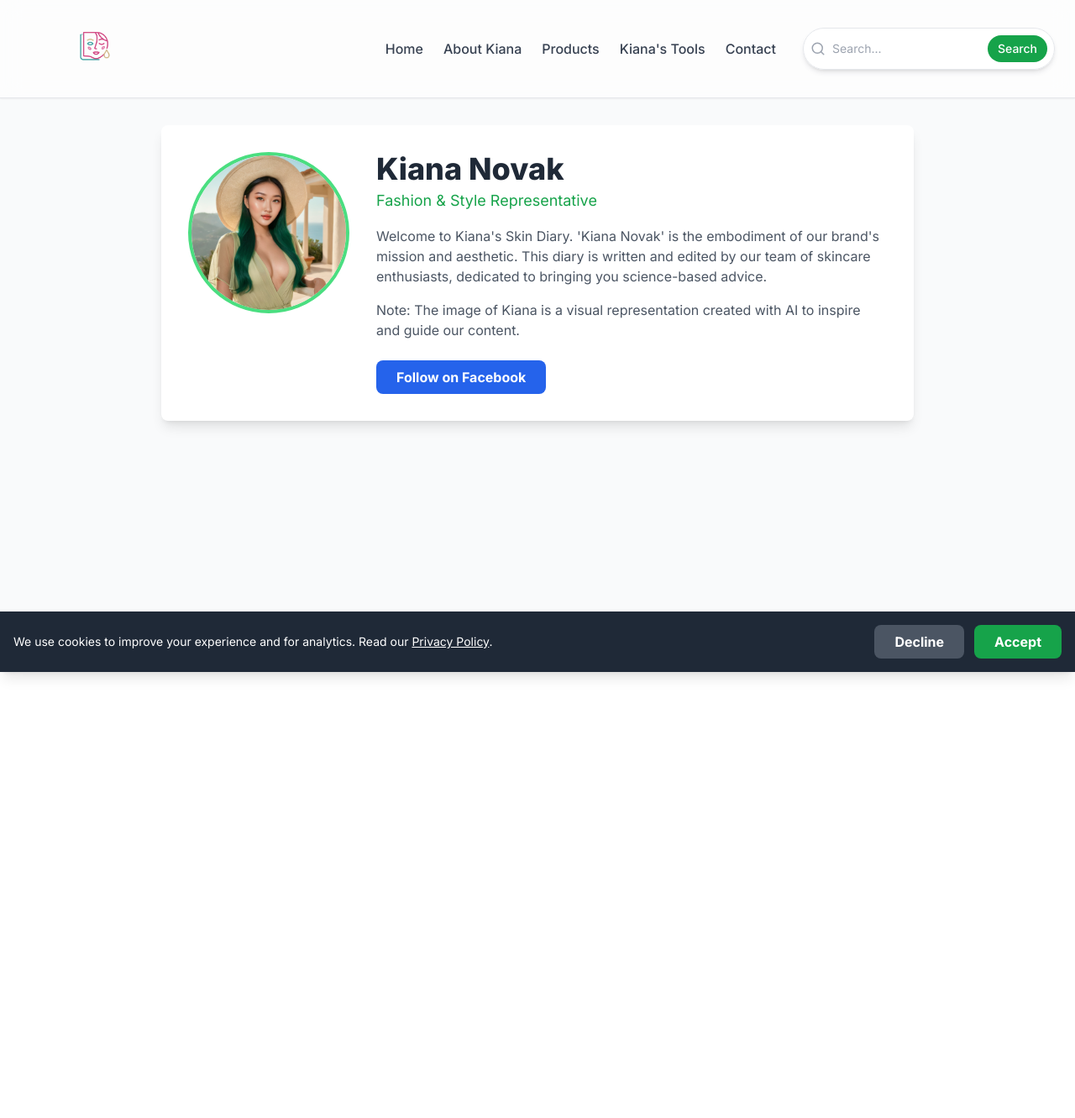
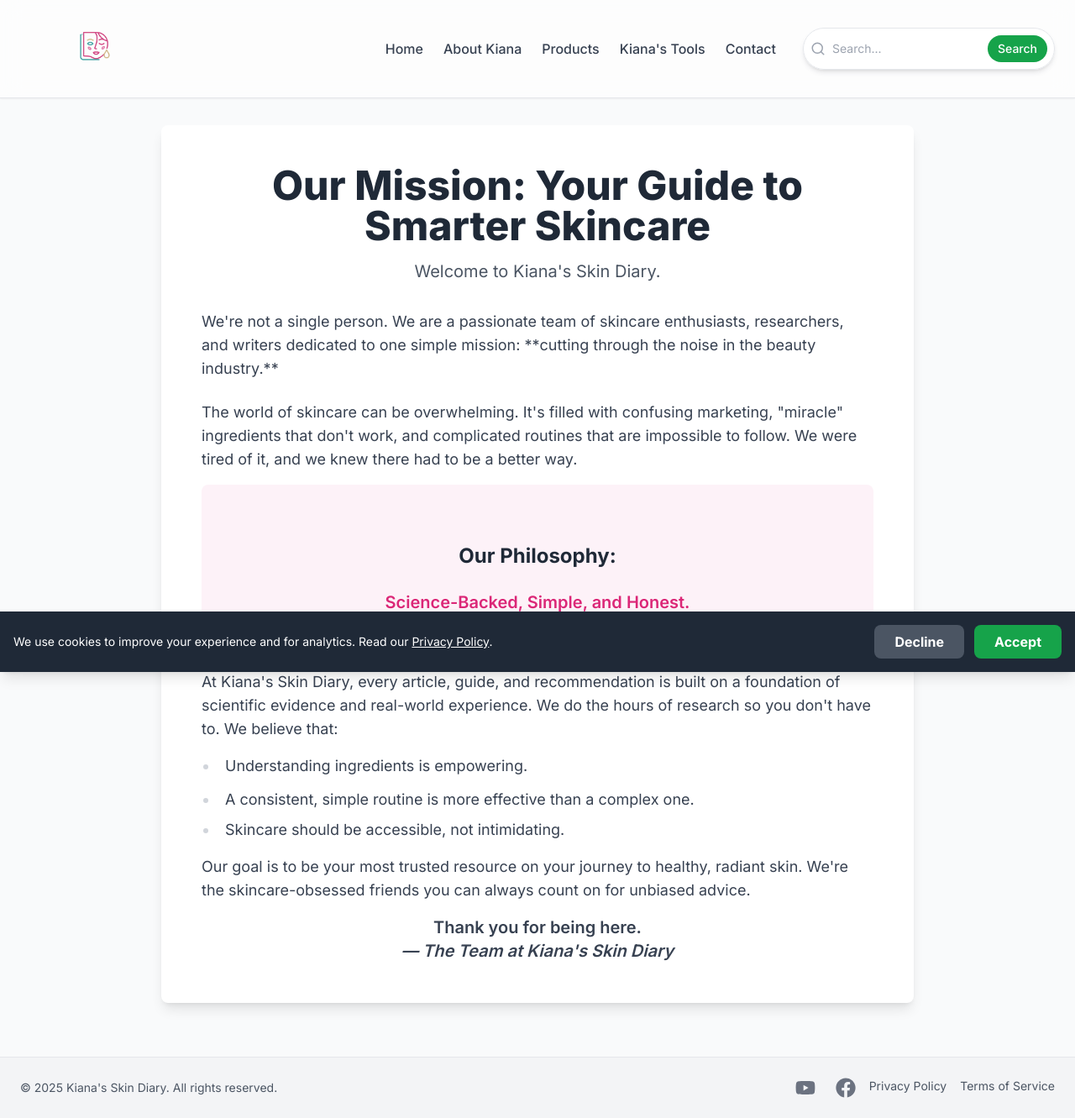
Before and after one commit to CreazyHans/Kiana-s-Skin-Diary, a Next.js app: page /blog in a window 1280 px wide. Shown: the whole page at 84% size. Before the commit the page ends 800 px from the top, so only its background shows below. Built offline with nearby package versions, Linux system fonts and the light colour scheme.

Commit message:
Add and Update

```diff
--- a/components/Layout.js
+++ b/components/Layout.js
@@ -8,6 +8,7 @@
 import CookieBanner from './CookieBanner';
 import { useRouter } from 'next/router';
 import SearchBar from './SearchBar';
+import { FaFacebook, FaYoutube } from 'react-icons/fa';
 
 export default function Layout({ children, pageTitle, description }) {
   const [isMenuOpen, setIsMenuOpen] = useState(false);
@@ -160,6 +161,15 @@
           <div className="container mx-auto px-6 flex flex-col md:flex-row justify-between items-center text-gray-600 text-sm space-y-4 md:space-y-0">
             <p>© {new Date().getFullYear()} Kiana's Skin Diary. All rights reserved.</p>
             <div className="flex space-x-4">
+              {/* --- SECCIÓN DE ICONOS SOCIALES --- */}
+      <div className="flex items-center space-x-6">
+        <a href="http://www.youtube.com/@KianasSkinDiary" target="_blank" rel="noopener noreferrer" aria-label="Kiana's Skin Diary on YouTube" className="text-gray-500 hover:text-red-600 transition-colors">
+          <FaYoutube size={24} />
+        </a>
+        <a href="https://www.facebook.com/share/1H6e8YY48n/" target="_blank" rel="noopener noreferrer" aria-label="Kiana's Skin Diary on Facebook" className="text-gray-500 hover:text-blue-600 transition-colors">
+          <FaFacebook size={24} />
+        </a>
+      </div>
               <Link href="/privacy-policy"><a className="hover:text-green-600 transition">Privacy Policy</a></Link>
               <Link href="/terms-of-service"><a className="hover:text-green-600 transition">Terms of Service</a></Link>
             </div>
--- a/pages/blog.js
+++ b/pages/blog.js
@@ -1,31 +1,54 @@
 // /pages/blog.js
 import Layout from '../components/Layout';
-import Image from 'next/image';
+import Head from 'next/head';
 
-export default function KianaPage() {
+export default function AboutUsPage() {
   return (
-    <Layout pageTitle="About Kiana Novak">
-      <div className="bg-white p-8 rounded-lg shadow-lg max-w-4xl mx-auto">
-        <div className="flex flex-col md:flex-row items-center md:items-start space-y-6 md:space-y-0 md:space-x-8">
-          <div className="w-48 h-48 relative rounded-full overflow-hidden flex-shrink-0 border-4 border-green-400">
-            <Image src="/images/kiana-profile.png" alt="Profile picture of Kiana Novak" layout="fill" objectFit="cover" />
+    <Layout pageTitle="Our Mission">
+      <Head>
+        <title>Our Mission | Kiana's Skin Diary</title>
+        <meta name="description" content="Learn about the team and philosophy behind Kiana's Skin Diary. Our mission is to deliver science-backed, simple, and honest skincare advice." />
+      </Head>
+
+      <div className="bg-white p-8 md:p-12 rounded-lg shadow-lg max-w-4xl mx-auto">
+        <div className="text-center">
+          <h1 className="text-4xl md:text-5xl font-extrabold text-gray-800">
+            Our Mission: Your Guide to Smarter Skincare
+          </h1>
+          <p className="mt-4 text-xl text-gray-600 max-w-2xl mx-auto">
+            Welcome to Kiana's Skin Diary.
+          </p>
+        </div>
+
+        <div className="mt-8 text-lg text-gray-700 space-y-4 prose prose-lg max-w-none">
+          <p>
+            We're not a single person. We are a passionate team of skincare enthusiasts, researchers, and writers dedicated to one simple mission: **cutting through the noise in the beauty industry.**
+          </p>
+          <p>
+            The world of skincare can be overwhelming. It's filled with confusing marketing, "miracle" ingredients that don't work, and complicated routines that are impossible to follow. We were tired of it, and we knew there had to be a better way.
+          </p>
+
+          <div className="text-center my-8 py-6 bg-pink-50 rounded-lg">
+            <h2 className="text-2xl font-bold text-gray-800">Our Philosophy:</h2>
+            <p className="mt-2 text-xl font-semibold text-pink-600">Science-Backed, Simple, and Honest.</p>
           </div>
-          <div className="text-center md:text-left flex-grow">
-            <h1 className="text-4xl font-extrabold text-gray-800">Kiana Novak</h1>
-            <p className="text-green-600 text-lg mt-1">Fashion & Style Representative</p>
-            <p className="text-gray-600 mt-4">
-              Welcome to Kiana's Skin Diary. 'Kiana Novak' is the embodiment of our brand's mission and aesthetic. This diary is written and edited by our team of skincare enthusiasts, dedicated to bringing you science-based advice.
-            </p>
-            <p className='text-gray-600 mt-4'>Note: The image of Kiana is a visual representation created with AI to inspire and guide our content.</p>
-            <a
-              href="https://www.facebook.com/profile.php?id=61582442575885" // <-- PON LA URL CORRECTA
-              target="_blank"
-              rel="noopener noreferrer"
-              className="inline-block mt-6 bg-blue-600 text-white font-bold py-2 px-6 rounded-lg hover:bg-blue-700 transition-colors"
-            >
-              Follow on Facebook
-            </a>
-          </div>
+
+          <p>
+            At Kiana's Skin Diary, every article, guide, and recommendation is built on a foundation of scientific evidence and real-world experience. We do the hours of research so you don't have to. We believe that:
+          </p>
+          <ul className="list-disc pl-5 space-y-2">
+            <li>Understanding ingredients is empowering.</li>
+            <li>A consistent, simple routine is more effective than a complex one.</li>
+            <li>Skincare should be accessible, not intimidating.</li>
+          </ul>
+          <p>
+            Our goal is to be your most trusted resource on your journey to healthy, radiant skin. We're the skincare-obsessed friends you can always count on for unbiased advice.
+          </p>
+          <p className="font-semibold text-center text-xl mt-6">
+            Thank you for being here.
+            <br />
+            <em>— The Team at Kiana's Skin Diary</em>
+          </p>
         </div>
       </div>
     </Layout>
--- a/pages/tools/index.js
+++ b/pages/tools/index.js
@@ -44,6 +44,12 @@
             description="Not sure if you're oily, dry, or combination? Answer 4 simple questions to discover your true skin type."
           />
           {/* Aquí podremos añadir la tercera herramienta en el futuro */}
+          <ToolCard
+            href="/tools/ingredient-checker"
+            icon="🔬"
+            title="Ingredient Checker"
+            description="Paste any ingredient list and we'll instantly highlight the good and potentially irritating ingredients for you."
+          />
         </div>
       </div>
     </Layout>
--- /dev/null
+++ b/pages/tools/ingredient-checker.js
@@ -0,0 +1,88 @@
+// pages/tools/ingredient-checker.js
+
+import { useState, useMemo } from 'react';
+import Layout from '../../components/Layout';
+import Head from 'next/head';
+
+// --- NUESTRA "BASE DE DATOS" DE INGREDIENTES ---
+const goodIngredients = [
+  'niacinamide', 'hyaluronic acid', 'sodium hyaluronate', 'ceramide', 'retinol', 'retinal', 'retinaldehyde',
+  'vitamin c', 'ascorbic acid', 'peptide', 'glycerin', 'panthenol', 'squalane',
+  'salicylic acid', 'glycolic acid', 'lactic acid', 'azelaic acid', 'shea butter', 'centella asiatica'
+];
+
+const badIngredients = [
+  'alcohol denat', 'sd alcohol', 'isopropyl alcohol', 'fragrance', 'parfum', 'essential oil',
+  'sulfate', 'sodium lauryl sulfate', 'sodium laureth sulfate', 'mineral oil', 'paraffinum liquidum'
+];
+
+export default function IngredientCheckerPage() {
+  const [inputText, setInputText] = useState('');
+
+  // 'useMemo' es un hook de optimización. Solo recalcula el resultado si el texto de entrada cambia.
+  const processedText = useMemo(() => {
+    if (!inputText) return null;
+
+    // Convertimos las listas a un formato más eficiente para la búsqueda
+    const goodRegex = new RegExp(`\\b(${goodIngredients.join('|')})\\b`, 'gi');
+    const badRegex = new RegExp(`\\b(${badIngredients.join('|')})\\b`, 'gi');
+
+    // Escapamos caracteres especiales de HTML y luego reemplazamos las palabras clave
+    return inputText
+      .replace(/&/g, "&amp;").replace(/</g, "&lt;").replace(/>/g, "&gt;")
+      .replace(goodRegex, match => `<span class="bg-green-100 text-green-800 font-bold px-1 rounded">${match}</span>`)
+      .replace(badRegex, match => `<span class="bg-red-100 text-red-800 font-bold px-1 rounded">${match}</span>`);
+
+  }, [inputText]);
+
+  return (
+    <Layout>
+      <Head>
+        <title>Ingredient Checker | Kiana's Tools</title>
+        <meta name="description" content="Analyze any skincare ingredient list. Our tool instantly highlights the good and potentially irritating ingredients to help you shop smarter." />
+      </Head>
+
+      <div className="max-w-2xl mx-auto my-8 p-8 bg-white rounded-lg shadow-lg">
+        <div className="text-center mb-8">
+          <h1 className="text-3xl md:text-4xl font-extrabold text-gray-800">
+            Skincare Ingredient Checker
+          </h1>
+          <p className="mt-2 text-lg text-gray-600">
+            Paste an ingredient list below to instantly analyze it.
+          </p>
+        </div>
+
+        {/* --- CAMPO DE TEXTO --- */}
+        <textarea
+          value={inputText}
+          onChange={(e) => setInputText(e.target.value)}
+          className="w-full h-48 p-4 border border-gray-300 rounded-lg focus:ring-2 focus:ring-pink-500 focus:border-pink-500 transition"
+          placeholder="e.g., Aqua, Glycerin, Niacinamide, Alcohol Denat., ..."
+        />
+
+        {/* --- LEYENDA DE COLORES --- */}
+        <div className="flex justify-center space-x-6 my-6 text-sm">
+          <div className="flex items-center">
+            <span className="w-4 h-4 rounded-full bg-green-100 border border-green-300 mr-2"></span>
+            <span>Beneficial Ingredients</span>
+          </div>
+          <div className="flex items-center">
+            <span className="w-4 h-4 rounded-full bg-red-100 border border-red-300 mr-2"></span>
+            <span>Potentially Irritating</span>
+          </div>
+        </div>
+
+        {/* --- ZONA DE RESULTADOS --- */}
+        {processedText && (
+          <div className="mt-8">
+            <h2 className="text-2xl font-bold text-gray-800 mb-4 text-center">Analysis Result</h2>
+            <div
+              className="p-4 border bg-gray-50 rounded-lg prose max-w-none break-words"
+              dangerouslySetInnerHTML={{ __html: processedText }}
+            />
+          </div>
+        )}
+      </div>
+    </Layout>
+  );
+}
```
Also changed, not shown: pages/tools/skin-type-quiz.js (+78 -65 lines).
